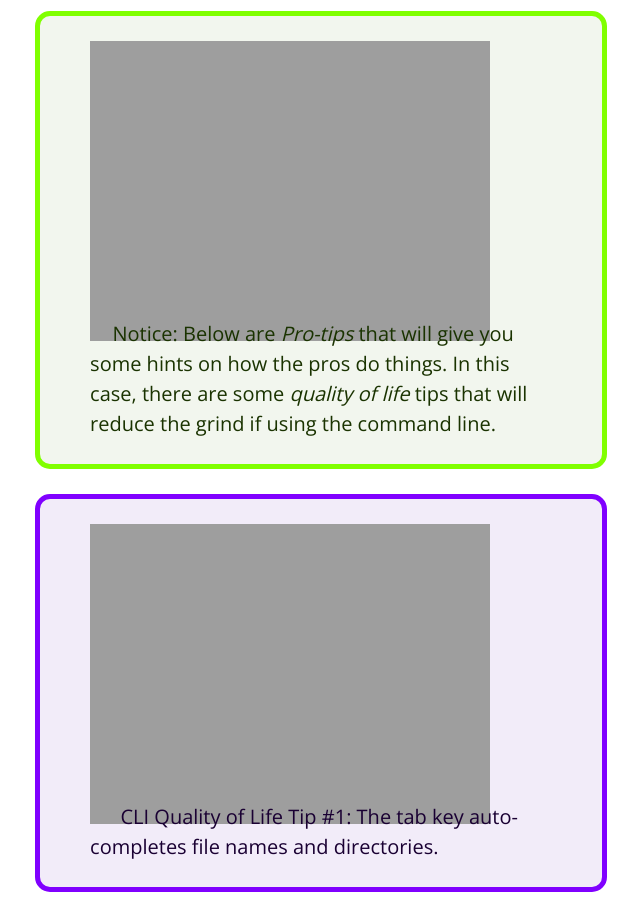
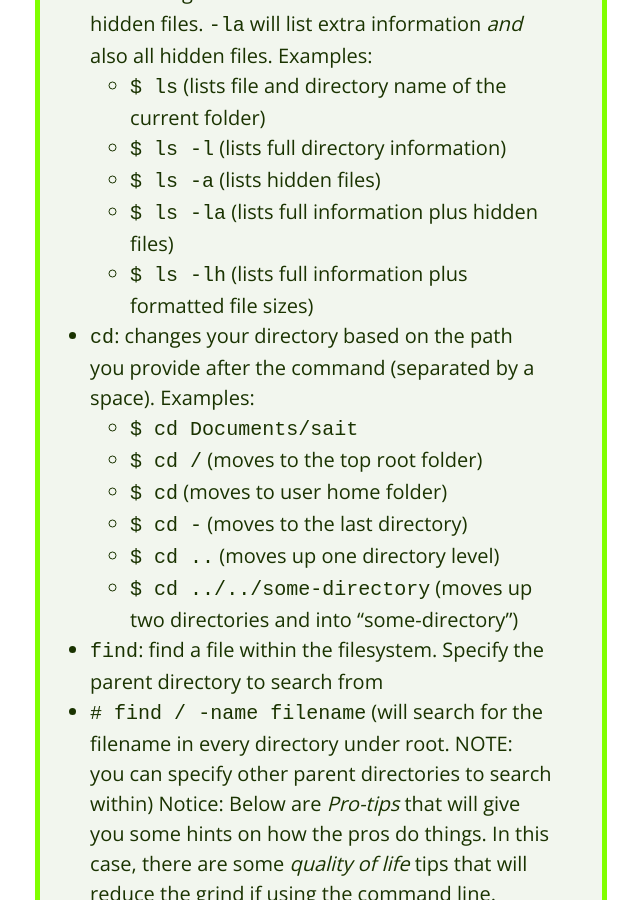
Before and after one commit to sait-wbdv/winter-2021, a Jekyll site: the page built from cheatsheets/command-line/index.md, in a window 1280 px wide and 900 px high, scrolled down 2657 px. Shown: the whole window, without its empty margins (319-959 px from the left). Built offline with Jekyll 4.4.1, drawn with Linux system fonts in a browser that asks for light colours; nearby versions of some CDN libraries.

Commit message:
added cd, ls, and find commands to the command line cheatsheet

```diff
--- a/cheatsheets/command-line/index.md
+++ b/cheatsheets/command-line/index.md
@@ -37,13 +37,16 @@ Most of the command line tools we will be using in this course (like Git, [Node]
     - `$ ls -l` (lists full directory information)
     - `$ ls -a` (lists hidden files)
     - `$ ls -la` (lists full information plus hidden files)
+    - `$ ls -lh` (lists full information plus formatted file sizes)
 - `cd`: changes your directory based on the path you provide after the command (separated by a space). Examples:
   - `$ cd Documents/sait`
   - `$ cd /` (moves to the top root folder)
   - `$ cd` (moves to user home folder)
+  - `$ cd -` (moves to the last directory)
   - `$ cd ..` (moves up one directory level)
   - `$ cd ../../some-directory` (moves up two directories and into "some-directory")
-
+- `find`: find a file within the filesystem. Specify the parent directory to search from
+- `# find / -name filename` (will search for the filename in every directory under root. NOTE: you can specify other parent directories to search within)
 **Notice**: Below are _Pro-tips_ that will give you some hints on how the pros do things. In this case, there are some _quality of life_ tips that will reduce the grind if using the command line.
 {: .notice .notice--info}
 
```
